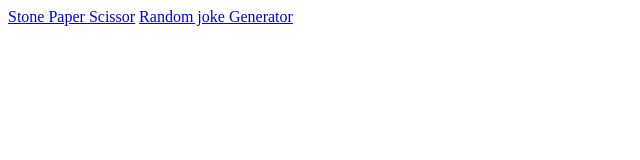
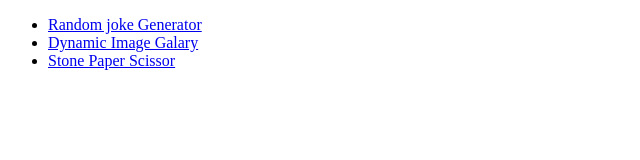
Before and after one commit to Utkarshsingh4147/games, a plain HTML site: page index.html in a window 1280 px wide. Shown: the whole page, without its empty margins (0-640 px from the left). Drawn offline with Linux system fonts and the light colour scheme.

Commit message:
Update index.html

```diff
--- a/index.html
+++ b/index.html
@@ -6,7 +6,10 @@
     <title>Document</title>
 </head>
 <body>
-    <a href="game1.html">Stone Paper Scissor</a>
-    <a href="game2.html">Random joke Generator</a>
+    <ul>
+        <li> <a href="game2.html">Random joke Generator</a> </li>
+        <li> <a href="imagegalary.html">Dynamic Image Galary</a> </li>
+        <li> <a href="game1.html">Stone Paper Scissor</a> </li>
+    </ul>
 </body>
 </html>
```
